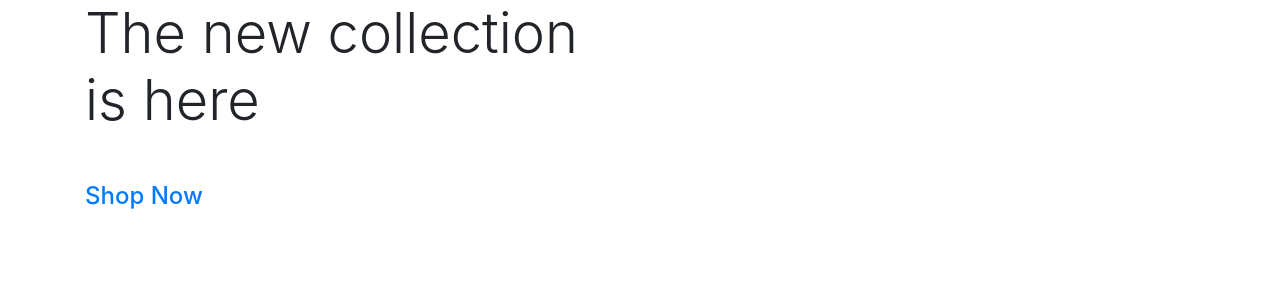
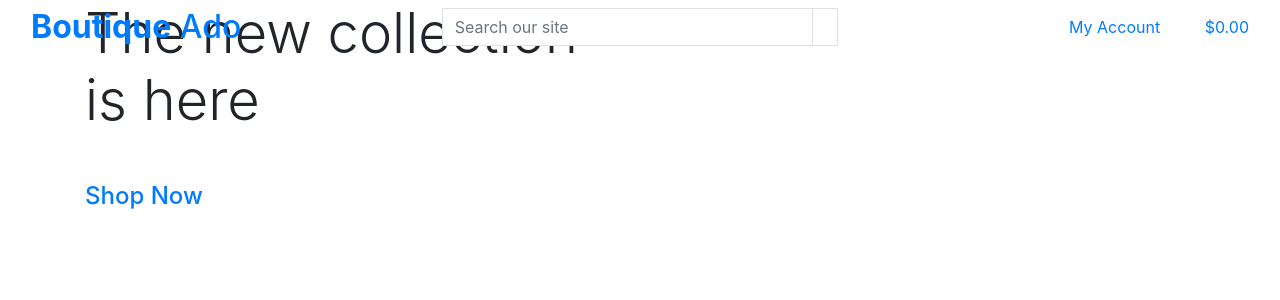
Before and after one commit to LawlessXD/boutique_ado_v1, a Django app: page / in a window 1280 px wide. Shown: the top 300 px of the page. Run offline with Django 3.2, Linux system fonts and the light colour scheme; some libraries are stand-ins or nearby versions.

Commit message:
Added main page header

```diff
--- a/templates/base.html
+++ b/templates/base.html
@@ -6,39 +6,91 @@
     {% block meta %}
     <meta http-equiv="X-UA-Compatible" content="ie=edge" />
     <meta charset="utf-8" />
-    <meta
-      name="viewport"
-      content="width=device-width, initial-scale=1, shrink-to-fit=no"
-    />
-    {% endblock %} {% block corecss %}
-    <link
-      rel="stylesheet"
-      href="https://stackpath.bootstrapcdn.com/bootstrap/4.5.0/css/bootstrap.min.css"
+    <meta name="viewport" content="width=device-width, initial-scale=1, shrink-to-fit=no"/>
+    {% endblock %}
+
+    {% block corecss %}
+    <link rel="stylesheet" href="https://stackpath.bootstrapcdn.com/bootstrap/4.5.0/css/bootstrap.min.css"
       integrity="sha384-9aIt2nRpC12Uk9gS9baDl411NQApFmC26EwAOH8WgZl5MYYxFfc+NcPb1dKGj7Sk"
-      crossorigin="anonymous"
-    />
-    {% endblock %} {% block extra_css %} {% endblock %} {% block corejs %}
-    <script
-      src="https://code.jquery.com/jquery-3.5.1.slim.min.js"
-      integrity="sha384-DfXdz2htPH0lsSSs5nCTpuj/zy4C+OGpamoFVy38MVBnE+IbbVYUew+OrCXaRkfj"
-      crossorigin="anonymous"
-    ></script>
-    <script
-      src="https://cdn.jsdelivr.net/npm/popper.js@1.16.0/dist/umd/popper.min.js"
-      integrity="sha384-Q6E9RHvbIyZFJoft+2mJbHaEWldlvI9IOYy5n3zV9zzTtmI3UksdQRVvoxMfooAo"
-      crossorigin="anonymous"
-    ></script>
-    <script
-      src="https://stackpath.bootstrapcdn.com/bootstrap/4.5.0/js/bootstrap.min.js"
-      integrity="sha384-OgVRvuATP1z7JjHLkuOU7Xw704+h835Lr+6QL9UvYjZE3Ipu6Tp75j7Bh/kR0JKI"
-      crossorigin="anonymous"
-    ></script>
-    {% endblock %} {% block extra_js %} {% endblock %}
+      crossorigin="anonymous"/>
+    {% endblock %}
+
+    {% block extra_css %}
+    {% endblock %}
+
+    {% block corejs %}
+        <script src="https://code.jquery.com/jquery-3.4.1.slim.min.js" integrity="sha384-J6qa4849blE2+poT4WnyKhv5vZF5SrPo0iEjwBvKU7imGFAV0wwj1yYfoRSJoZ+n" crossorigin="anonymous"></script>
+        <script src="https://cdn.jsdelivr.net/npm/popper.js@1.16.0/dist/umd/popper.min.js" integrity="sha384-Q6E9RHvbIyZFJoft+2mJbHaEWldlvI9IOYy5n3zV9zzTtmI3UksdQRVvoxMfooAo" crossorigin="anonymous"></script>
+        <script src="https://stackpath.bootstrapcdn.com/bootstrap/4.4.1/js/bootstrap.min.js" integrity="sha384-wfSDF2E50Y2D1uUdj0O3uMBJnjuUD4Ih7YwaYd1iqfktj0Uod8GCExl3Og8ifwB6" crossorigin="anonymous"></script>
+    {% endblock %}
+
+    {% block extra_js %}
+    {% endblock %}
 
     <title>Boutique Ado {% block extra_title %}{% endblock %}</title>
   </head>
   <body>
-    <header class="container-fluid fixed-top"></header>
+    <header class="container-fluid fixed-top">
+     <div class="row">
+            <div class="col-12 col-lg-4 my-auto py-1 py-lg-0 text-center text-lg-left">
+                <a href="{% url 'home' %}" class="nav-link main-logo-link">
+                    <h2 class="logo-font text-black my-0"><strong>Boutique</strong> Ado</h2>
+                </a>
+            </div>
+            <div class="col-12 col-lg-4 my-auto py-1 py-lg-0">
+                <form method="GET" action="">
+                    <div class="input-group w-100">
+                        <input class="form-control border border-black rounded-0" type="text" name="q" placeholder="Search our site">
+                        <div class="input-group-append">
+                            <button class="form-control btn btn-black border border-black rounded-0" type="submit">
+                                <span class="icon">
+                                    <i class="fas fa-search"></i>
+                                </span>
+                            </button>
+                        </div>
+                    </div>
+                </form>
+            </div>
+            <div class="col-12 col-lg-4 my-auto py-1 py-lg-0">
+                <ul class="list-inline list-unstyled text-center text-lg-right my-0">
+                    <li class="list-inline-item dropdown">
+                        <a class="text-black nav-link" href="#" id="user-options" data-toggle="dropdown" aria-haspopup="true" aria-expanded="false">
+                            <div class="text-center">
+                                <div><i class="fas fa-user fa-lg"></i></div>
+                                <p class="my-0">My Account</p>
+                            </div>
+                        </a>
+                        <div class="dropdown-menu border-0" aria-labelledby="user-options">
+                            {% if request.user.is_authenticated %}
+                                {% if request.user.is_superuser %}
+                                    <a href="" class="dropdown-item">Product Management</a>
+                                {% endif %}
+                                <a href="" class="dropdown-item">My Profile</a>
+                                <a href="{% url 'account_logout' %}" class="dropdown-item">Logout</a>
+                            {% else %}
+                                <a href="{% url 'account_signup' %}" class="dropdown-item">Register</a>
+                                <a href="{% url 'account_login' %}" class="dropdown-item">Login</a>
+                            {% endif %}
+                        </div>
+                    </li>
+                    <li class="list-inline-item">
+                        <a class="{% if grand_total %}text-info font-weight-bold{% else %}text-black{% endif %} nav-link" href="">
+                            <div class="text-center">
+                                <div><i class="fas fa-shopping-bag fa-lg"></i></div>
+                                <p class="my-0">
+                                    {% if grand_total %}
+                                        ${{ grand_total|floatformat:2 }}
+                                    {% else %}
+                                        $0.00
+                                    {% endif %}
+                                </p>
+                            </div>
+                        </a>
+                    </li>
+                </ul>
+            </div>
+        </div>
+    </header>
 
     {% if messages %}
     <div class="message-container"></div>
```
